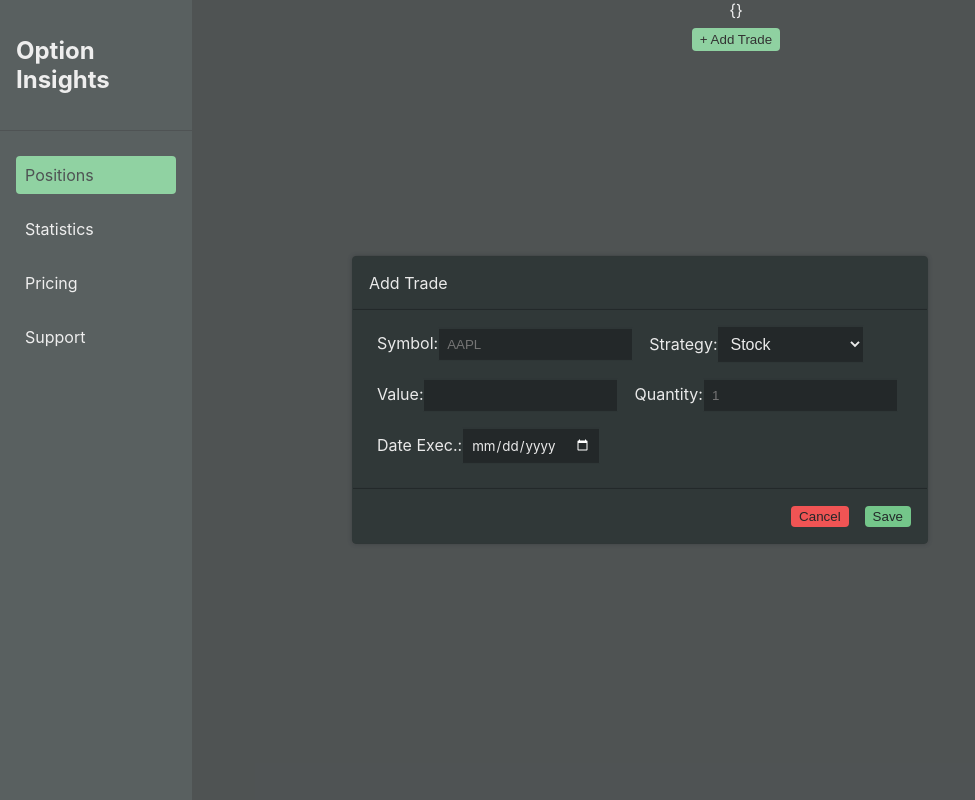
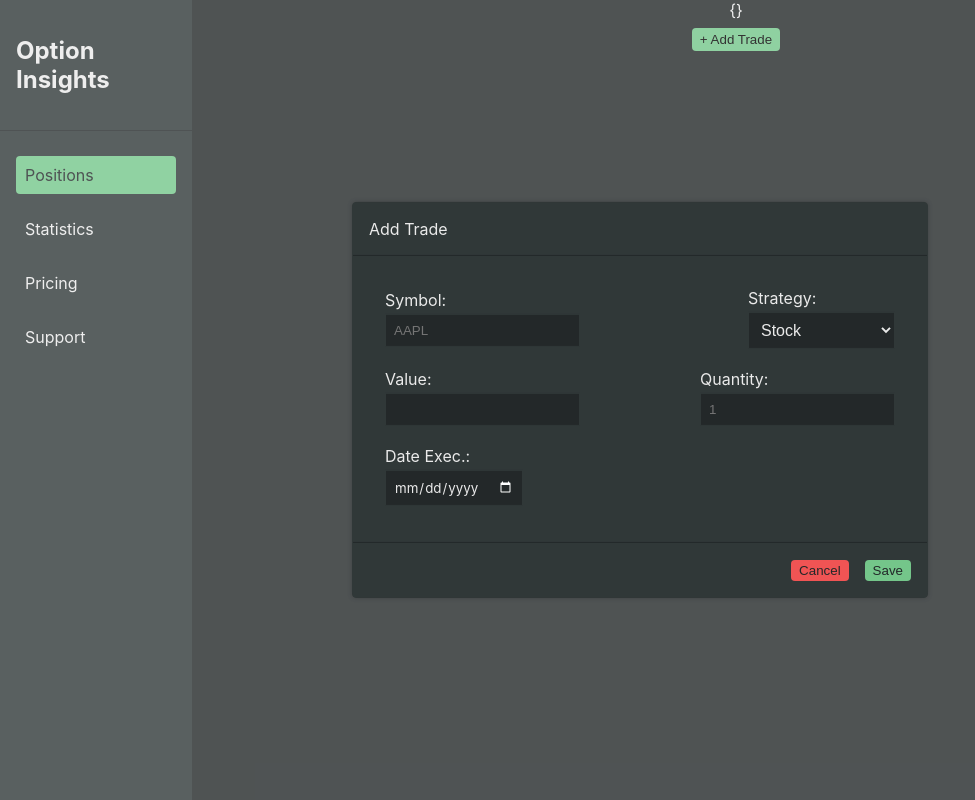
Before and after one commit to Byron-david/Option-Website, a React (Vite) app: page / in a window 1280 px wide. Both pictures are taken after a click on the button "+ Add Trade". Shown: the whole page, without its empty margins (0-975 px from the left). Built offline with nearby package versions, Linux system fonts and the light colour scheme.

Commit message:
Fixed formatting for Add Trade Modal. Need to add Buy/Sell dropdown.

```diff
--- a/src/App.css
+++ b/src/App.css
@@ -149,6 +149,14 @@ input {
   padding: var(--padding);
 }
 
+input[type=text], input[type=date], input[type=number], select{
+  margin: 0.25rem 0;
+  display: block;
+  /* border: 1px solid var(--background-color-highlight); */
+  box-sizing: border-box;
+}
+
+
 input[type=number]{
   -moz-appearance: textfield;
 
@@ -160,7 +168,7 @@ input[type=date]{
 
 .inputContainer {
   display: flex;
-  flex-wrap: nowrap;
+  flex-wrap: wrap;
   align-items: center;
   justify-content: space-between;
   min-width: 0%;
@@ -174,6 +182,7 @@ input[type=date]{
   flex-wrap: wrap;
   align-items: center;
   flex-direction: row;
+  justify-content: space-between;
 }
 
 .containerTemplate {
--- a/src/components/AddTrade/AddTrade.module.css
+++ b/src/components/AddTrade/AddTrade.module.css
@@ -16,7 +16,12 @@
 
 .addOption {
     display: flex;
-    flex-wrap: nowrap;
+    flex-wrap: wrap;
     align-items: center;
-    margin: 0.5rem;
+    justify-content: flex-end;
+    width: 100%;
+    min-width: 0%;
+    padding: 0.5rem;
+    box-sizing: border-box;
+    border-top: 1px solid var(--background-color-main);
 }
--- a/src/components/AddTrade/AddTradeForm.jsx
+++ b/src/components/AddTrade/AddTradeForm.jsx
@@ -98,10 +98,10 @@ function AddTradeForm({ setNewTrade, handleClickClose }) {
   return (
     <>
       <div className="containerTemplate">
+        <div className="titleTemplate">Add Trade</div>
         <form onSubmit={handleSubmit}>
-        <div className="titleTemplate">Add Trade</div>
           <div className="bodyTemplate">
-            <div className="formContainer">
+            <div className="inputContainer">
                 <label>Symbol:
                   <input
                     type="text"
--- a/src/components/Modal/Modal.module.css
+++ b/src/components/Modal/Modal.module.css
@@ -21,6 +21,7 @@
 dialog {
     border: none;
     background-color: transparent;
+    min-width: 0%;
 }
 
 /* dialog::backdrop {
```
